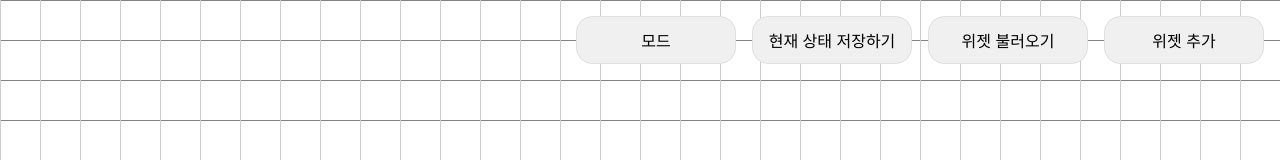
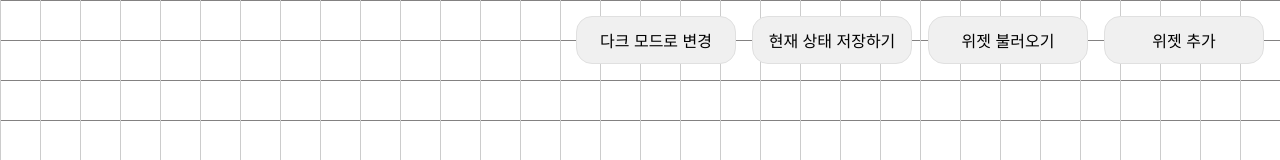
Before and after one commit to otcroz/dashbaord-builder, a React (Create React App) app: page / in a window 1280 px wide. Shown: the top 160 px of the page. Built offline with nearby package versions, Linux system fonts and the light colour scheme.

Commit message:
[fix/style] 테마 모드에 따른 버튼 텍스트 반영 - 라이트 모드, 다크 모드 버튼 다르게 보이도록 수정

```diff
--- a/src/components/Dashboard.tsx
+++ b/src/components/Dashboard.tsx
@@ -33,7 +33,7 @@ const Dashboard = () => {
                 <Button
                     onClick={() => (theme == 'light' ? changeTheme('dark') : changeTheme('light'))}
                 >
-                    모드
+                    {theme == 'light' ? '다크 모드로 변경' : '라이트 모드로 변경'}
                 </Button>
                 <Button onClick={() => saveJSONFile()}>현재 상태 저장하기</Button>
                 <Button onClick={() => loadJSONFile()}>위젯 불러오기</Button>
```
